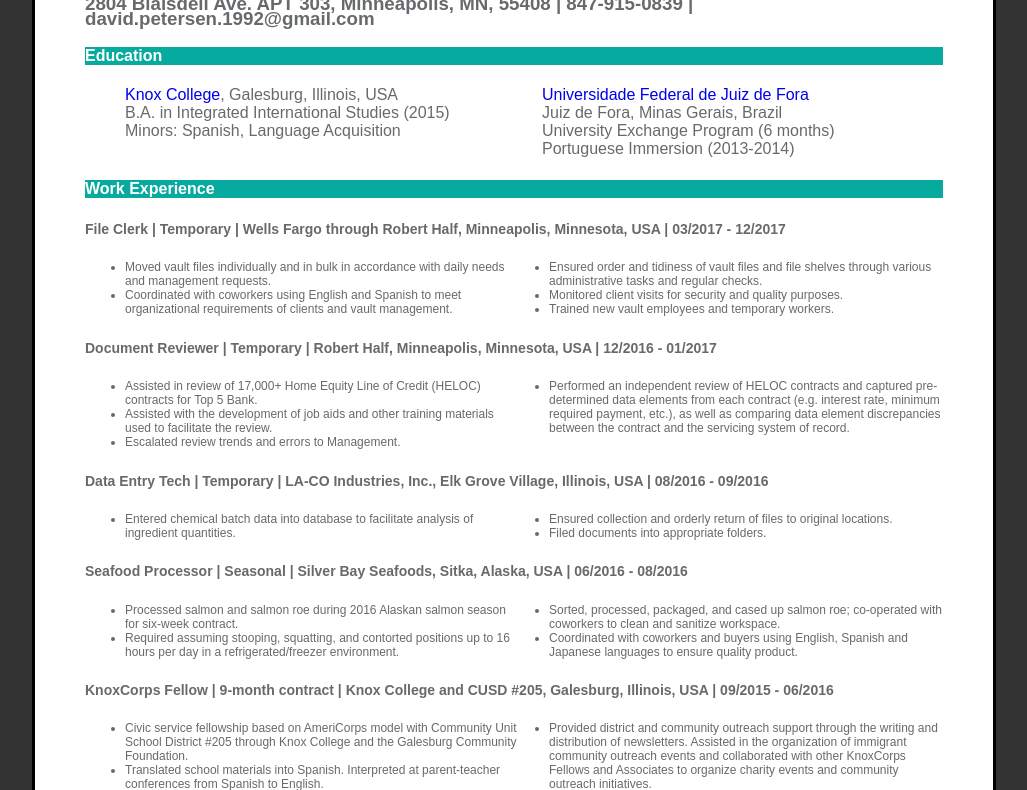
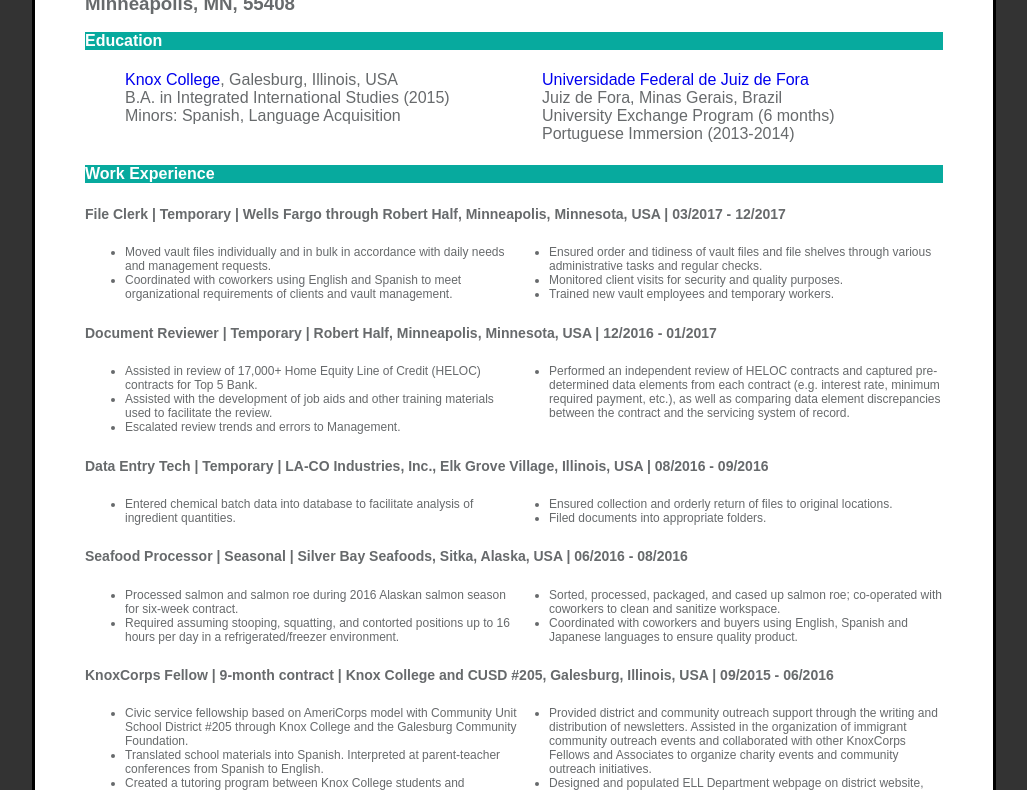
Before and after one commit to opeixeamarelo/opeixeamarelo.github.io, a plain HTML site: page index.html in a window 1280 px wide. Shown: the part 125-915 px from the top of the page, without its empty margins (126-1153 px from the left). Drawn offline with Linux system fonts and the light colour scheme.

Commit message:
Update index.html

```diff
--- a/index.html
+++ b/index.html
@@ -9,7 +9,7 @@
 <body>
 	<div class="basic">
 	<h1>David Petersen</h1>
-	<h3>2804 Blaisdell Ave. APT 303, Minneapolis, MN, 55408 | 847-915-0839 | david.petersen.1992@gmail.com</h3>
+	<h3>Minneapolis, MN, 55408</h3>
 	</div>
 		<div class="ed">
 			<h4>Education</h4>
```
